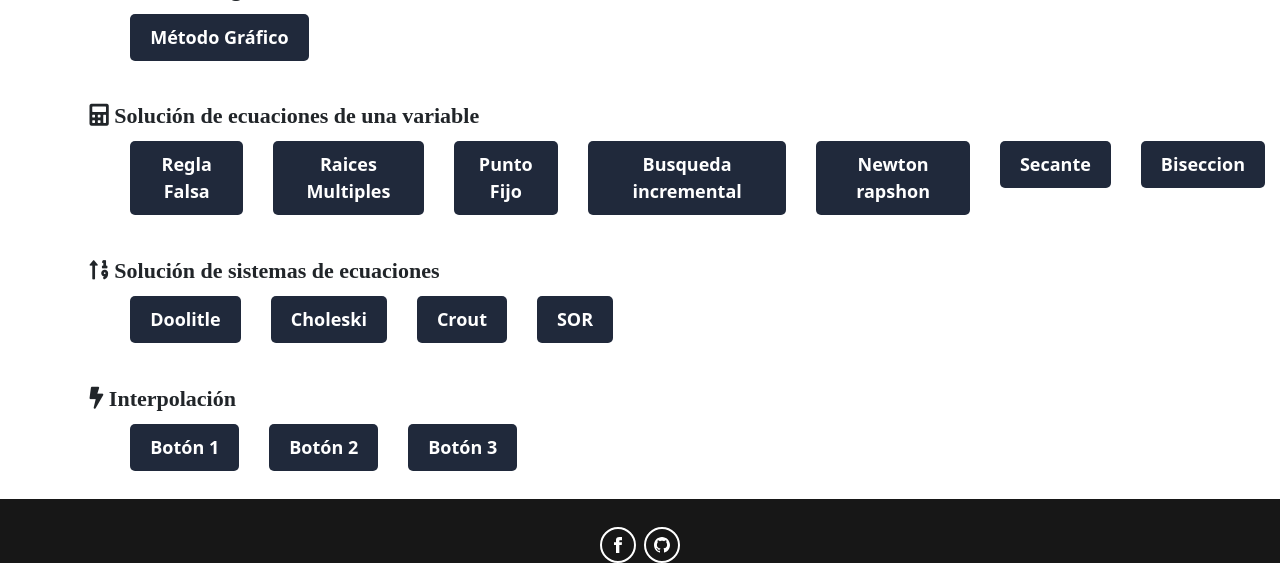
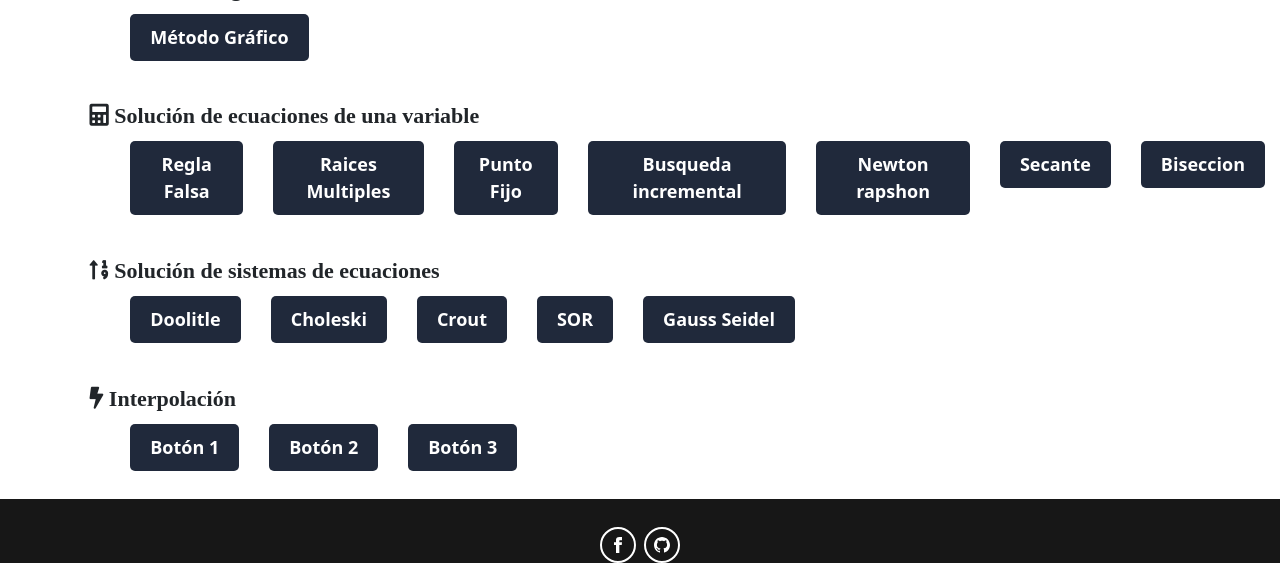
Before and after one commit to andrescaro16/Numerical-Analysis, a Django app: page / in a window 1280 px wide. Shown: the part 237-800 px from the top of the page. Run offline with Django 4.2, Linux system fonts and the light colour scheme; some libraries are stand-ins or nearby versions.

Commit message:
Actualización Home

```diff
--- a/Methods/PCM/Gauss_Seidel.py
+++ b/Methods/PCM/Gauss_Seidel.py
@@ -25,4 +25,4 @@ def Gauss_Seidel(A, B, X0, tol, iter):
 
     resultado = np.column_stack((np.core.defchararray.add("X", np.arange(1, len(X) + 1).astype(str)), X))
 
-    return resultado
+    return resultado, n
--- a/Methods/templates/Methods_Templates/GausSeidel.html
+++ b/Methods/templates/Methods_Templates/GausSeidel.html
@@ -135,6 +135,8 @@
                         {% endfor %}
                     </table>
             </div>
+            <h3>Numero de Iteraciones</h3>
+            <h5 style="margin-left: 5%">{{ iteraciones }}</h5>
         </div>
     </div>
 
--- a/Methods/templates/Methods_Templates/Home.html
+++ b/Methods/templates/Methods_Templates/Home.html
@@ -80,6 +80,10 @@
     <form method="GET" action="{% url 'SOR' %}">
       <button class="boton-comun" style="margin: 15px;">SOR</button>
     </form>
+
+    <form method="GET" action="{% url 'gauss_seidel_matrix' %}">
+      <button class="boton-comun" style="margin: 15px;">Gauss Seidel</button>
+    </form>
   </div>
 </div>
 
--- a/Methods/views.py
+++ b/Methods/views.py
@@ -317,10 +317,10 @@ def gauss_seidel(request):
             tol = float(request.POST.get('tol'))
             iter = int(request.POST.get('iter'))
 
-            result = Gauss_Seidel.Gauss_Seidel(matrix, vector_b, vector_x0, tol, iter)
+            result, n = Gauss_Seidel.Gauss_Seidel(matrix, vector_b, vector_x0, tol, iter)
 
             return render(request, 'Methods_Templates/GausSeidel.html',
-                          {'result': result})
+                          {'result': result, 'iteraciones':n})
         except:
             return render(request, 'Methods_Templates/GausSeidel.html',
                           {'mensaje_m': 'Error en los datos ingresados'})
```
